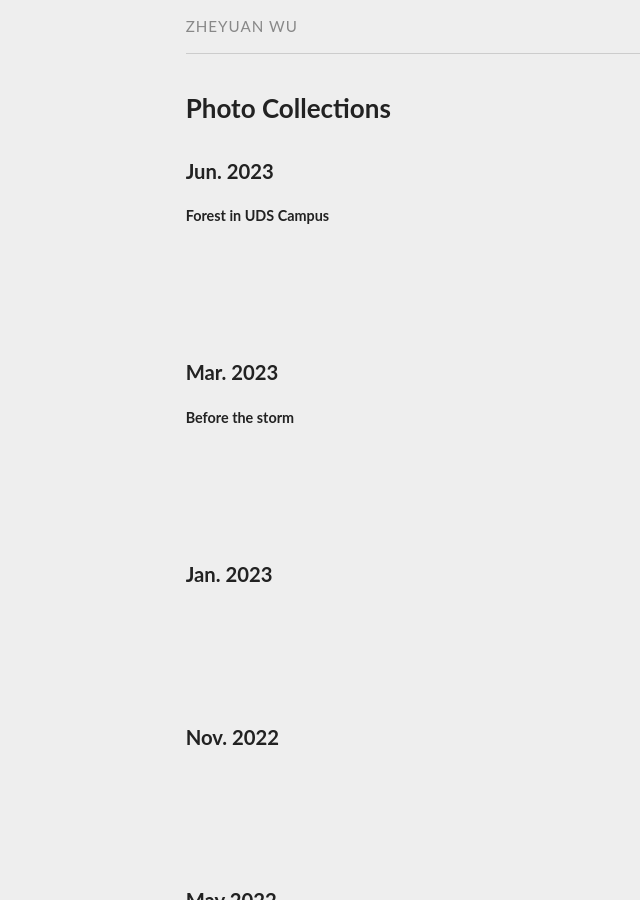
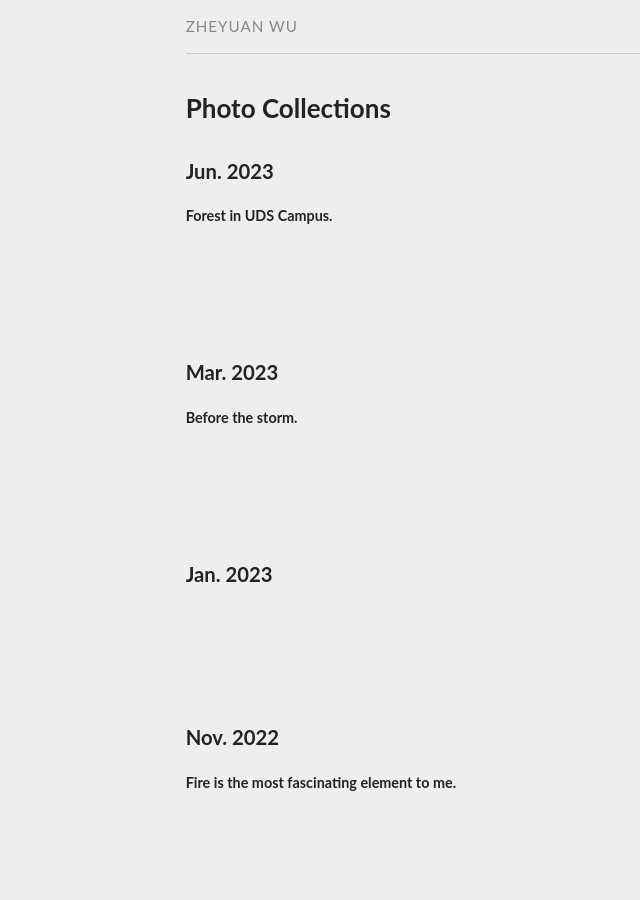
Before and after one commit to ZheyuanWU/ZheyuanWU.github.io, a Jekyll site: the page built from photos.md, in a window 1280 px wide and 900 px high. Shown: the whole window, without its empty margins (47-687 px from the left). Built offline with Jekyll 4.4.1, drawn with Linux system fonts in a browser that asks for light colours.

Commit message:
Update photos.md

```diff
--- a/photos.md
+++ b/photos.md
@@ -4,13 +4,13 @@ permalink: /misc/photos.html
 title: Photo Collections
 ---
 ### Jun. 2023
-##### Forest in UDS Campus
+##### Forest in UDS Campus.
 ![](images/photo_2023-06-10_17-47-06.jpg)
 
 <br><br>
 
 ### Mar. 2023
-##### Before the storm
+##### Before the storm.
 ![](images/photo_2023-06-10_18-57-04.jpg)
 
 <br><br>
@@ -21,6 +21,7 @@ title: Photo Collections
 <br><br>
 
 ### Nov. 2022
+##### Fire is the most fascinating element to me.
 ![](images/photo_2023-06-10_23-38-40.jpg)
 
 <br><br>
```
